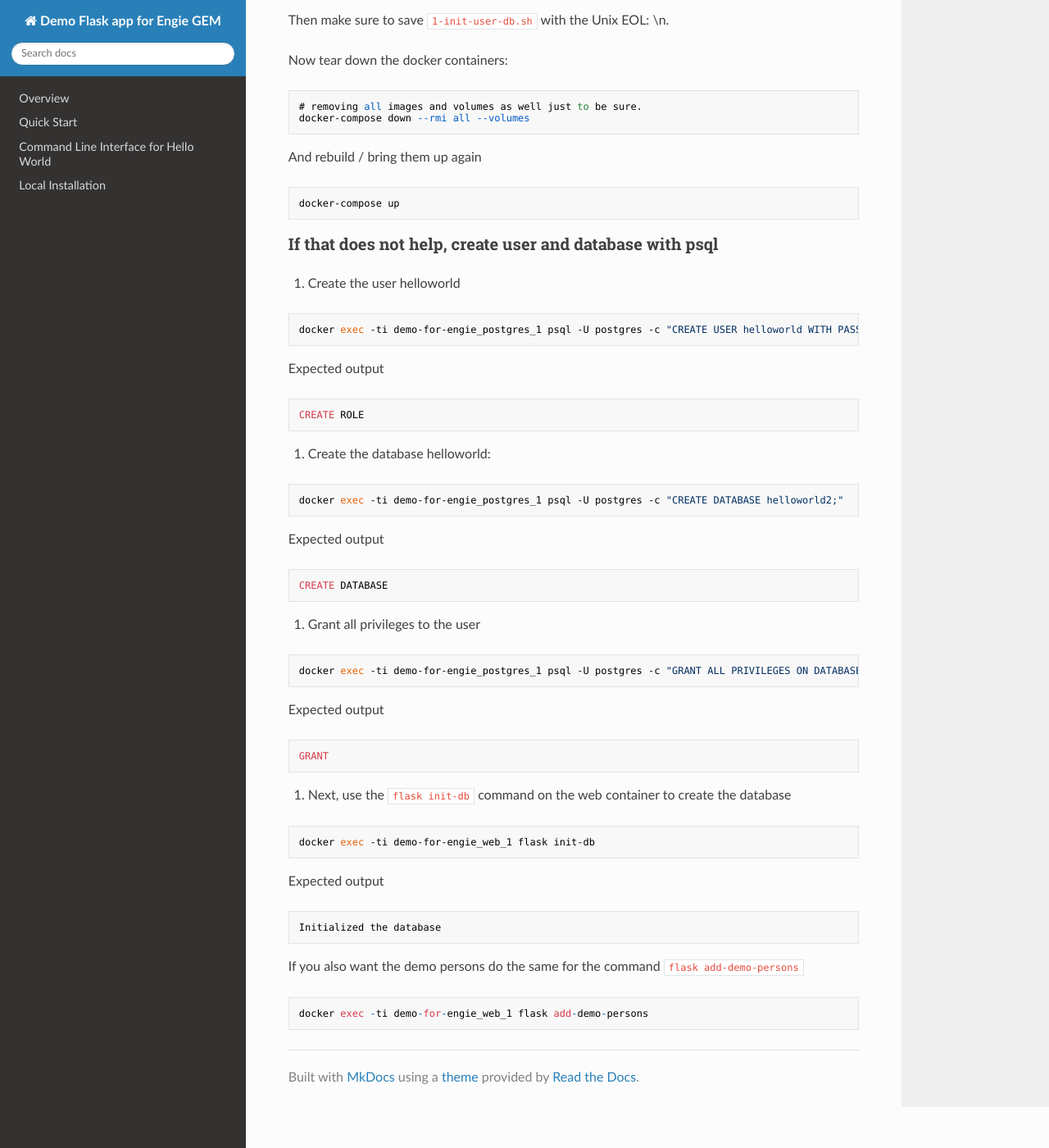
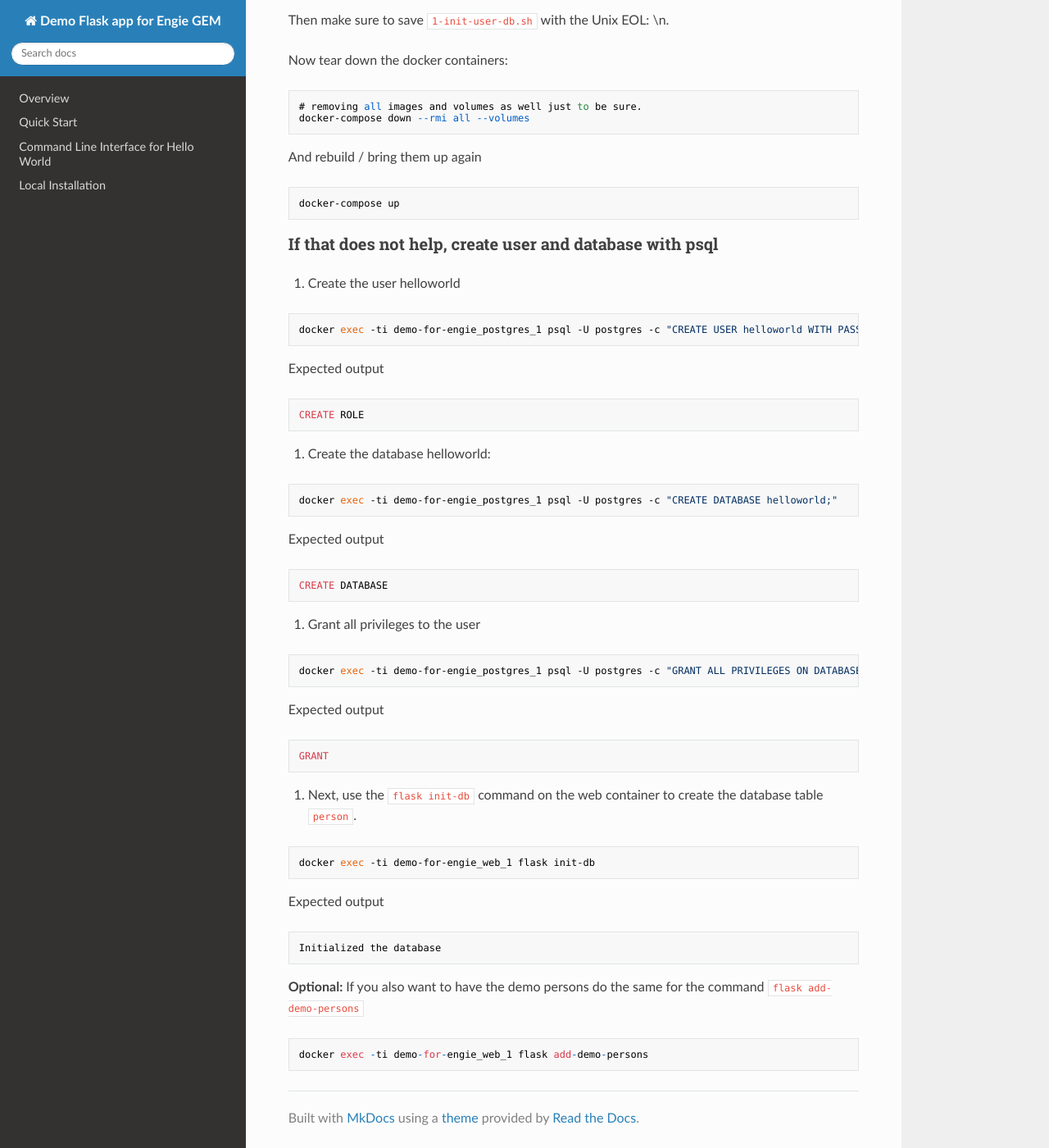
Before and after one commit to JohanKJSchreurs/demo-for-engie, an MkDocs documentation site: the page built from docs/troubleshooting.md, in a window 1280 px wide and 1400 px high, scrolled down 722 px. Shown: the whole window at 82% size. Built offline with MkDocs 1.6.1, drawn with Linux system fonts in a browser that asks for light colours; nearby versions of some CDN libraries.

Commit message:
Small corrections in docs/troubleshooting.md

````diff
--- a/docs/troubleshooting.md
+++ b/docs/troubleshooting.md
@@ -53,7 +53,7 @@ CREATE ROLE
 2. Create the database helloworld:
 
 ```
-docker exec -ti demo-for-engie_postgres_1 psql -U postgres -c "CREATE DATABASE helloworld2;"
+docker exec -ti demo-for-engie_postgres_1 psql -U postgres -c "CREATE DATABASE helloworld;"
 ```
 
 Expected output
@@ -74,7 +74,7 @@ Expected output
 GRANT
 ```
 
-4. Next, use the `flask init-db` command on the web container to create the database
+4. Next, use the `flask init-db` command on the web container to create the database table `person`.
 
 ```
 docker exec -ti demo-for-engie_web_1 flask init-db
@@ -86,7 +86,7 @@ Expected output
 Initialized the database
 ```
 
-If you also want the demo persons do the same for the command `flask add-demo-persons`
+**Optional:** If you also want to have the demo persons do the same for the command `flask add-demo-persons`
 
 ```
 docker exec -ti demo-for-engie_web_1 flask add-demo-persons
````
